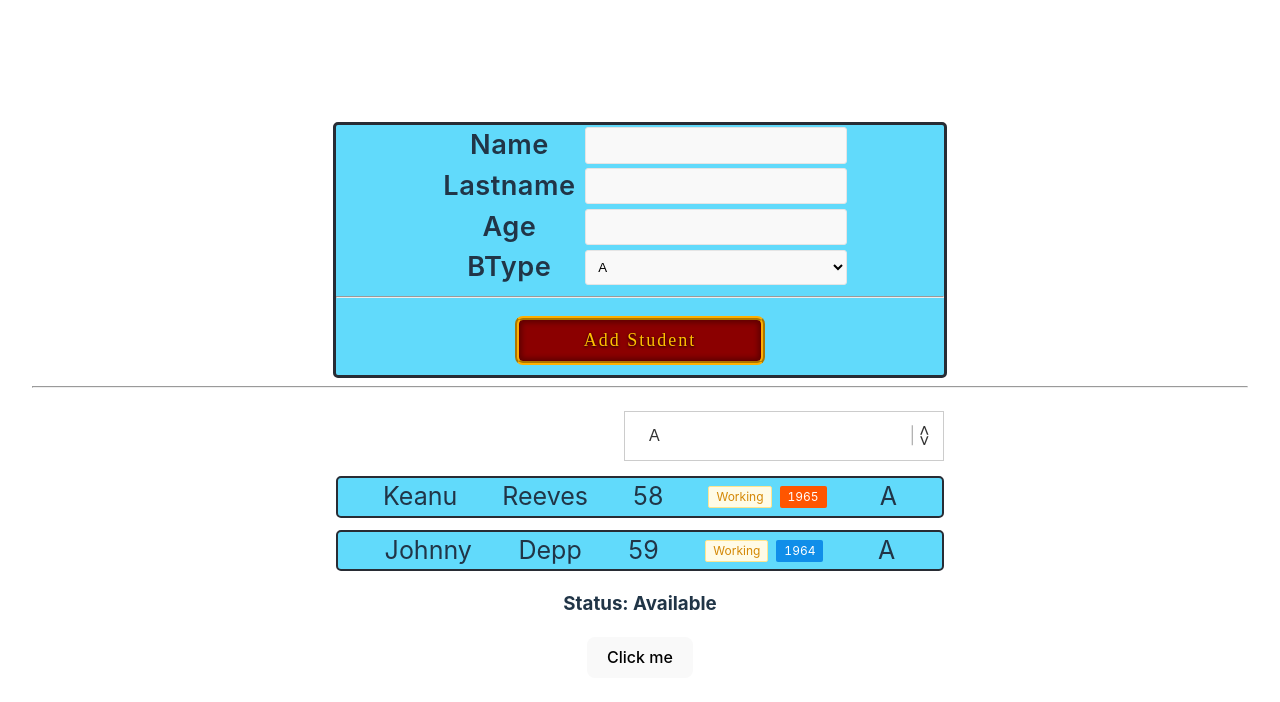
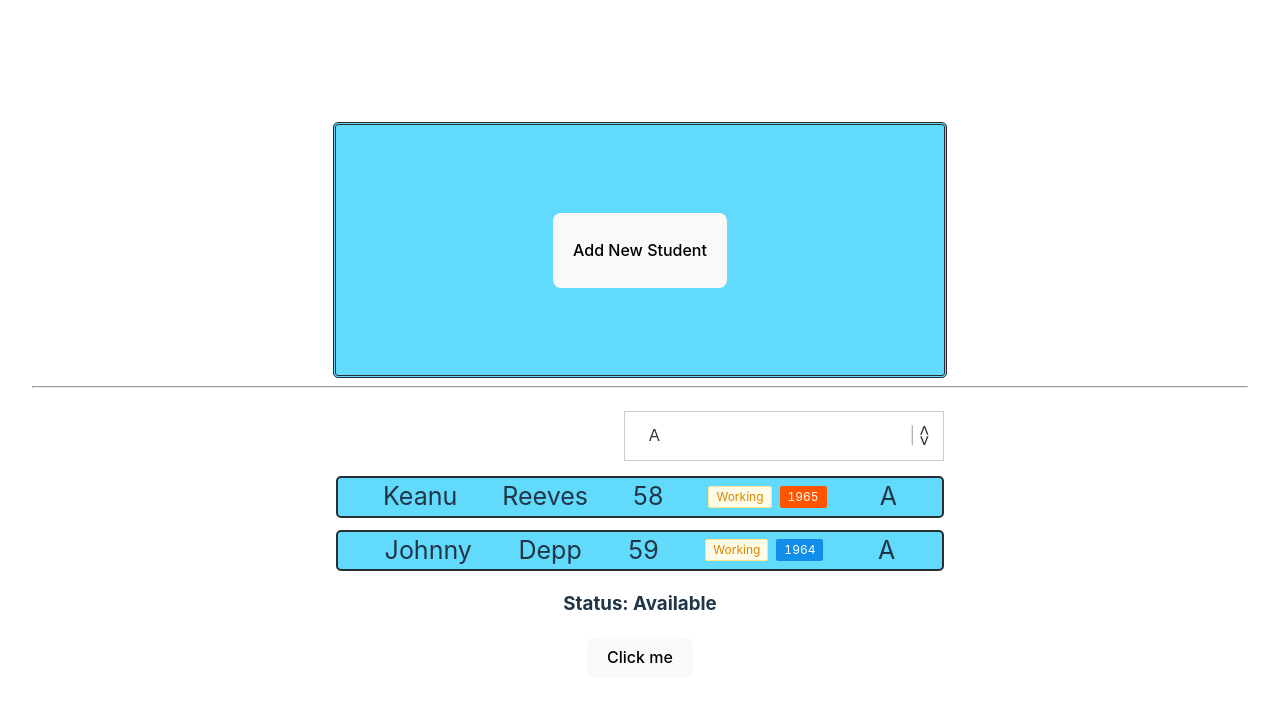
Before and after one commit to soncomqiq/ep4-initial-code, a React (Vite) app: page / in a window 1280 px wide. Shown: the top 702 px of the page. Built offline with nearby package versions, Linux system fonts and the light colour scheme.

Commit message:
Finish Lab-r3-l6

```diff
--- a/src/App.css
+++ b/src/App.css
@@ -12,9 +12,11 @@
   will-change: filter;
   transition: filter 300ms;
 }
+
 .logo:hover {
   filter: drop-shadow(0 0 2em #646cffaa);
 }
+
 .logo.react:hover {
   filter: drop-shadow(0 0 2em #61dafbaa);
 }
@@ -23,6 +25,7 @@
   from {
     transform: rotate(0deg);
   }
+
   to {
     transform: rotate(360deg);
   }
--- a/src/App.jsx
+++ b/src/App.jsx
@@ -15,6 +15,7 @@ const INITIAL_STUDENTS = [
 function App() {
   const [status, setStatus] = useState("Available");
   const [studentList, setStudentList] = useState(INITIAL_STUDENTS);
+  const [isShow, setIsShow] = useState(false);
 
   const clickEventHandler = () => {
     setStatus("Busy");
@@ -31,7 +32,11 @@ function App() {
 
   return (
     <div className="App">
-      <NewStudentItem onAddStudent={addStudentHandler} />
+      {isShow ? <NewStudentItem setIsShow={setIsShow} onAddStudent={addStudentHandler} /> :
+        <div className="add-button-container">
+          <button onClick={() => setIsShow(true)}>Add New Student</button>
+        </div>
+      }
       <hr />
       <StudentList studentList={studentList} />
       <h3>Status: {status}</h3>
--- a/src/components/NewStudentItem/NewStudentItem.jsx
+++ b/src/components/NewStudentItem/NewStudentItem.jsx
@@ -32,6 +32,7 @@ const NewStudentItem = (props) => {
     };
 
     props.onAddStudent(newStudent);
+    props.setIsShow(false);
 
     setCurrentName("");
     setCurrentLastName("");
@@ -78,6 +79,9 @@ const NewStudentItem = (props) => {
         <div className="SubmitButton">
           <button type="submit">Add Student</button>
         </div>
+        <div className="SubmitButton">
+          <button type="button" onClick={() => props.setIsShow(false)}>Cancel</button>
+        </div>
       </div>
     </form>
   );
```
Also changed, not shown: package.json (line endings or trailing spaces), 1 other file (tests, documents, lock files or other folders).
